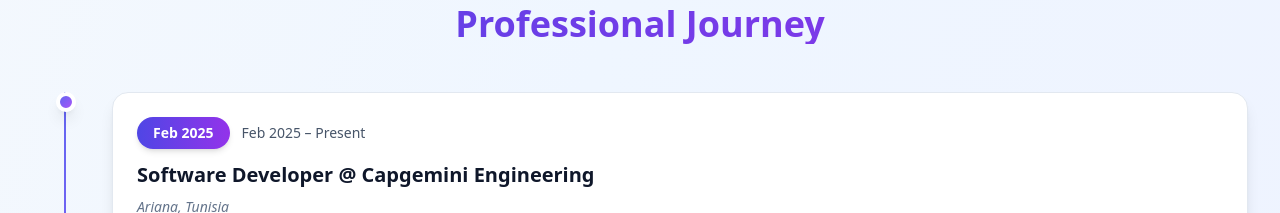
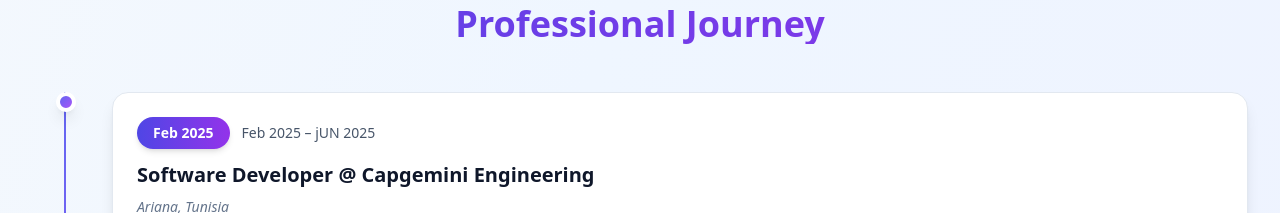
Before and after one commit to firas-b/portfolio, a React (Vite) app: page / in a window 1280 px wide. Shown: the part 1840-2053 px from the top of the page. Built offline with nearby package versions, Linux system fonts and the light colour scheme.

Commit message:
update15122025

```diff
--- a/src/App.jsx
+++ b/src/App.jsx
@@ -63,7 +63,7 @@
   {
     year: 'Feb 2025',
     title: 'Software Developer @ Capgemini Engineering',
-    duration: 'Feb 2025 – Present',
+    duration: 'Feb 2025 – jUN 2025',
     details: 'Designed an EMR system with Spring Boot and Angular for medical workflows. Developed scalable microservices with Kafka for real-time communication and Keycloak for authentication.',
     location: 'Ariana, Tunisia'
   },
```
